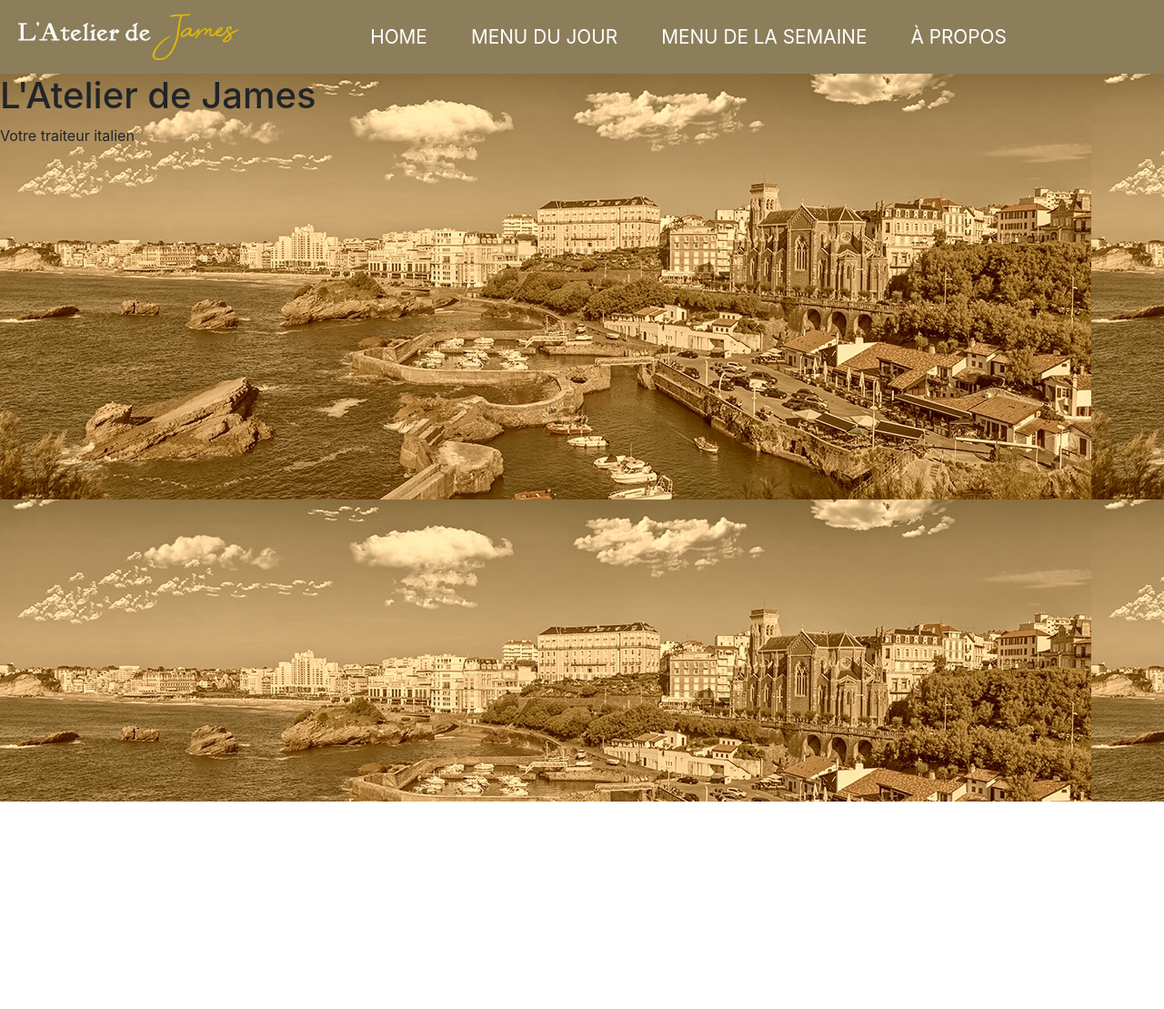
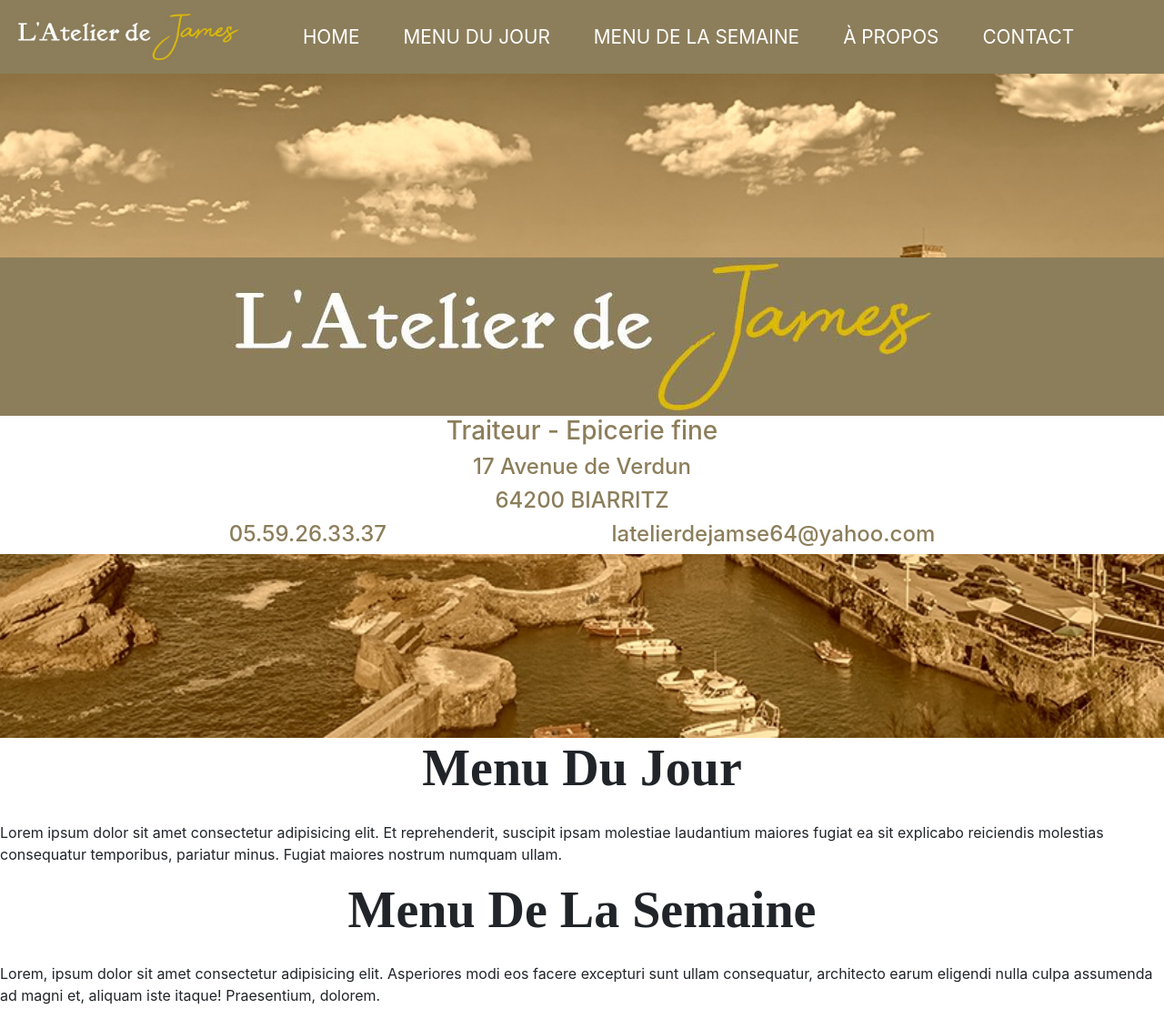
Before and after one commit to EricH77410/atelier-james, a Gatsby site: page / in a window 1280 px wide. Shown: the top 1109 px of the page at 91% size. Before the commit the page ends 881 px from the top, so only its background shows below. Built offline with nearby package versions, Linux system fonts and the light colour scheme; Gatsby itself is replaced by a stand-in of ours.

Commit message:
start design

```diff
--- a/gatsby-config.js
+++ b/gatsby-config.js
@@ -31,8 +31,12 @@ module.exports = {
         icon: `src/images/logo.png`, // This path is relative to the root of the site.
       },
     },
-    // this (optional) plugin enables Progressive Web App + Offline functionality
-    // To learn more, visit: https://gatsby.dev/offline
-    // `gatsby-plugin-offline`,
+    {
+      resolve: `gatsby-source-contentful`,
+      options: {
+        spaceId: process.env.CONTENTFUL_SPACE_ID,
+        accessToken: process.env.CONTENTFUL_ACCESS_TOKEN,
+      },
+    },
   ],
 }
--- a/package.json
+++ b/package.json
@@ -6,11 +6,13 @@
   "author": "Kyle Mathews <mathews.kyle@gmail.com>",
   "dependencies": {
     "gatsby": "^2.13.21",
+    "gatsby-background-image": "^0.8.0",
     "gatsby-image": "^2.2.6",
     "gatsby-plugin-manifest": "^2.2.3",
     "gatsby-plugin-offline": "^2.2.4",
     "gatsby-plugin-react-helmet": "^3.1.2",
     "gatsby-plugin-sharp": "^2.2.7",
+    "gatsby-source-contentful": "^2.1.13",
     "gatsby-source-filesystem": "^2.1.5",
     "gatsby-transformer-sharp": "^2.2.3",
     "prop-types": "^15.7.2",
--- /dev/null
+++ b/src/components/globals/Banner.js
@@ -0,0 +1,28 @@
+import React from 'react'
+
+import logo from '../../images/logo.png'
+
+const Banner = ({title, info}) => {
+  return (
+    <div className="banner">
+
+      <div className="banner-title">
+        <img src={logo} alt="Logo" />
+      </div>
+
+      <div className="banner-info">
+        <h3>Traiteur - Epicerie fine</h3>
+        <h4>17 Avenue de Verdun</h4>
+        <h4>64200 BIARRITZ</h4>
+
+        <div className="banner-contact">
+          <h4>05.59.26.33.37</h4>
+          <h4>latelierdejamse64@yahoo.com</h4>
+        </div>
+      </div>
+
+    </div>
+  )
+}
+
+export default Banner
--- /dev/null
+++ b/src/components/globals/Contact.js
@@ -0,0 +1,14 @@
+import React from 'react'
+
+import Title from './Title'
+
+const Contact = () => {
+  return (
+    <section id="contact">
+      <Title title="nous contacter" />
+      <p>Lorem ipsum dolor sit amet, consectetur adipisicing elit. Officiis, commodi! Aut vel commodi ipsum repellendus. Maxime veniam in accusamus nulla debitis sint ullam, optio magnam tempore dolorum tenetur nisi. Quos.</p>
+    </section>
+  )
+}
+
+export default Contact
--- /dev/null
+++ b/src/components/globals/Footer.js
@@ -0,0 +1,17 @@
+import React from 'react'
+
+const Footer = () => {
+  return (
+    <footer className="footer py-3">
+      <div className="container">
+        <div className="row">
+          <div className="col-10 mx-auto col-md-6 text-yellow text-center text-capitalize">
+            <h3>L'Atelier de James &copy;{new Date().getFullYear().toString()}</h3>
+          </div>
+        </div>
+      </div>
+    </footer>
+  )
+}
+
+export default Footer
--- /dev/null
+++ b/src/components/globals/Hero.js
@@ -0,0 +1,29 @@
+import React from 'react'
+
+import BackgroundImage from 'gatsby-background-image'
+
+import { useStaticQuery, graphql } from 'gatsby'
+
+const getDefaultImg = graphql`
+query {
+  file(relativePath: {eq: "back.jpg"}){
+    childImageSharp {
+      fluid(quality: 90, maxWidth: 2160){
+        ...GatsbyImageSharpFluid
+      }
+    }
+  }
+}
+`
+
+const Hero = ({img, className, children, home}) => {
+  const data = useStaticQuery(getDefaultImg)
+  const image = img ? img: data.file.childImageSharp.fluid
+  return (
+    <BackgroundImage className={className} fluid={image} home={home}>
+      {children}
+    </BackgroundImage>
+  )
+}
+
+export default Hero
--- /dev/null
+++ b/src/components/globals/MenuJour.js
@@ -0,0 +1,17 @@
+import React from 'react'
+import Title from './Title'
+
+const getTheDay = () => {
+
+}
+
+const MenuJour = () => {
+  return (
+    <section id="menu-jour">
+      <Title title="menu du jour"/>
+      <p>Lorem ipsum dolor sit amet consectetur adipisicing elit. Et reprehenderit, suscipit ipsam molestiae laudantium maiores fugiat ea sit explicabo reiciendis molestias consequatur temporibus, pariatur minus. Fugiat maiores nostrum numquam ullam.</p>
+    </section>
+  )
+}
+
+export default MenuJour
--- /dev/null
+++ b/src/components/globals/MenuSemaine.js
@@ -0,0 +1,14 @@
+import React from 'react'
+
+import Title from './Title'
+
+const MenuSemaine = () => {
+  return (
+    <section id="menu-semaine">
+      <Title title="menu de la semaine" />
+      <p>Lorem, ipsum dolor sit amet consectetur adipisicing elit. Asperiores modi eos facere excepturi sunt ullam consequatur, architecto earum eligendi nulla culpa assumenda ad magni et, aliquam iste itaque! Praesentium, dolorem.</p>
+    </section>
+  )
+}
+
+export default MenuSemaine
--- a/src/components/globals/Navbar.js
+++ b/src/components/globals/Navbar.js
@@ -10,9 +10,10 @@ export default class NavBar extends Component {
         css: 'collapse navbar-collapse',
         links: [
             {id:1, path:'/', text:'home'},
-            {id:2, path:'/menu-jour', text:'menu du jour'},
-            {id:3, path:'/menu-semaine', text:'menu de la semaine'},
-            {id:2, path:'/about', text:'à propos'}
+            {id:2, path:'/#menu-jour', text:'menu du jour'},
+            {id:3, path:'/#menu-semaine', text:'menu de la semaine'},
+            {id:4, path:'/#about', text:'à propos'},
+            {id:5, path:'/#contact', text:'contact'}
         ]
     }
 
--- /dev/null
+++ b/src/components/globals/Title.js
@@ -0,0 +1,13 @@
+import React from 'react'
+
+const Title = ( {title} ) => {
+  return (
+    <div className="row">
+      <div className="col text-center mb-3">
+        <h1 className="title display-4 text-capitalize font-weight-bold">{title}</h1>
+      </div>
+    </div>
+  )
+}
+
+export default Title
--- a/src/components/layout.css
+++ b/src/components/layout.css
@@ -6,6 +6,13 @@
     --mainDark: #222;
     --mainGold: #8C7E5B;
 }
+
+@import url('https://fonts.googleapis.com/css?family=Great+Vibes&display=swap');
+
+.title {
+  font-family: 'Great Vibes',serif;
+}
+
 /* Barre de menu */
 
 .main-menu {
@@ -20,11 +27,43 @@
   color: var(--mainWhite);
   margin-right: 2rem;
   font-size: 1.3rem;
+  transition: all .3s;
+}
+
+.menu-item a:hover {
+  text-shadow: 0px 0px 10px var(--mainWhite);
 }
 
 /* Fin Barre de menu */
 
-.main  {
-  background-image: url("../images/back.jpg");
-  height: 100vh;
+.home-hero {
+  min-height: calc(100vh - 70px);
+  background-position: center;
+  background-size: cover;
+  display: flex;
+  align-items: center;
+  opacity: 1;
 }
+
+.banner {
+  text-align: center;
+  width: 100%;
+}
+
+.banner-title {
+  width: 100%;
+  background: var(--mainGold);
+}
+
+.banner-info {
+  width: 100%;
+  background: var(--mainWhite);
+  color: var(--mainGold);
+}
+
+.banner-contact {
+  display: flex;
+  justify-content: space-around;
+  width: 80%;
+  margin: 0 auto;
+}
--- a/src/components/layout.js
+++ b/src/components/layout.js
@@ -13,6 +13,7 @@ import './bootstrap.min.css'
 import "./layout.css"
 
 import NavBar from "./globals/Navbar"
+import Footer from './globals/Footer'
 
 
 const Layout = ({ children }) => {
@@ -28,9 +29,9 @@ const Layout = ({ children }) => {
 
   return (
     <>
-      <NavBar siteTitle={data.site.siteMetadata.title} />
-      {children}
-
+      <NavBar />
+        {children}
+      <Footer/>
     </>
   )
 }
--- a/src/pages/index.js
+++ b/src/pages/index.js
@@ -4,12 +4,23 @@ import { Link } from "gatsby"
 import Layout from "../components/layout"
 import SEO from "../components/seo"
 
+import Hero from '../components/globals/Hero'
+import Banner from '../components/globals/Banner'
+
+import MenuJour from '../components/globals/MenuJour'
+import MenuSemaine from '../components/globals/MenuSemaine'
+import Contact from '../components/globals/Contact'
+
 const IndexPage = () => (
   <Layout>
     <SEO title="Home" />
+    <Hero home="true" className="home-hero">
+      <Banner title="L'atelier de james" info="votre traiteur - Biarritz"/>
+    </Hero>
     <section className="main">
-      <h1>L'Atelier de James</h1>
-      <p>Votre traiteur italien</p>
+      <MenuJour />
+      <MenuSemaine />
+      <Contact />
     </section>
 
   </Layout>
```
Also changed, not shown: src/components/image.js (deleted, +0 -32 lines), 2 other files.
